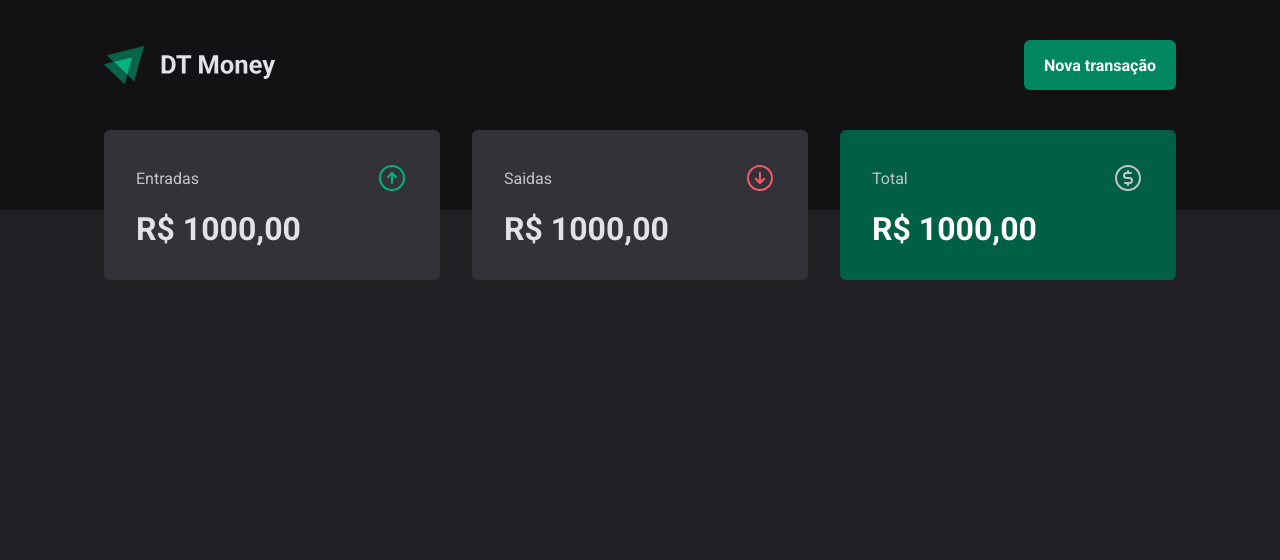
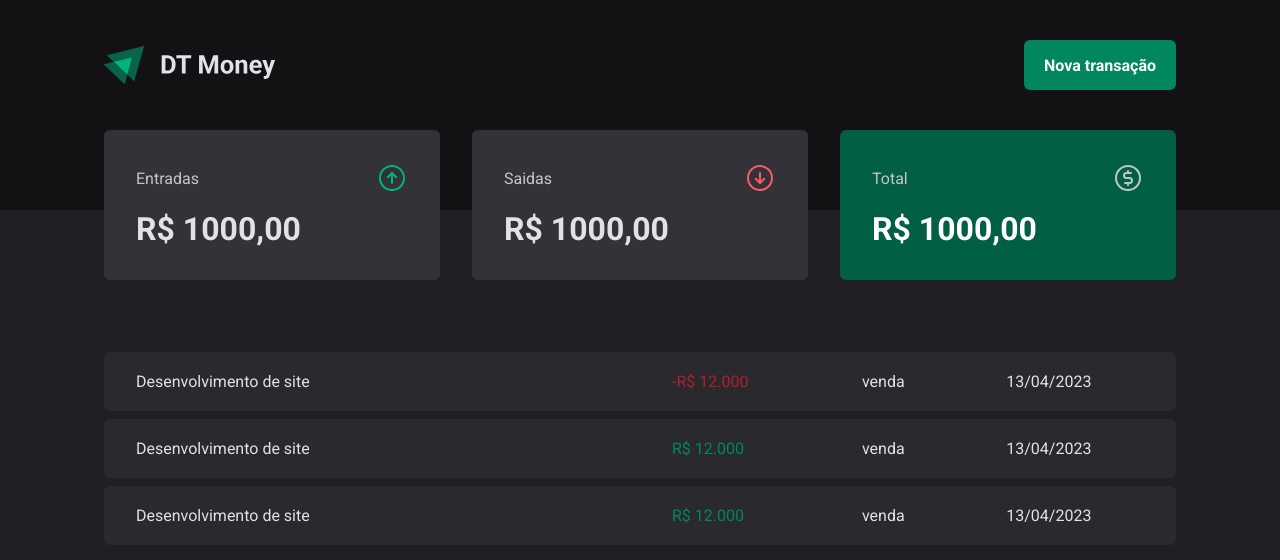
Before and after one commit to DanielFariias/dt-money, a React (Vite) app: page / in a window 1280 px wide. Shown: the top 560 px of the page. Built offline with nearby package versions, Linux system fonts and the light colour scheme.

Commit message:
feat: :art: transactions table created

```diff
--- /dev/null
+++ b/src/components/transactions-table/index.tsx
@@ -0,0 +1,36 @@
+import * as S from './styles'
+
+export function TransactionsTable() {
+  return (
+    <S.Container className="container">
+      <S.Table>
+        <tbody>
+          <tr>
+            <td width="50%">Desenvolvimento de site</td>
+            <td>
+              <S.PriceHighLight variant="outcome">-R$ 12.000</S.PriceHighLight>
+            </td>
+            <td>venda</td>
+            <td>13/04/2023</td>
+          </tr>
+          <tr>
+            <td width="50%">Desenvolvimento de site</td>
+            <td>
+              <S.PriceHighLight variant="income">R$ 12.000</S.PriceHighLight>
+            </td>
+            <td>venda</td>
+            <td>13/04/2023</td>
+          </tr>
+          <tr>
+            <td width="50%">Desenvolvimento de site</td>
+            <td>
+              <S.PriceHighLight variant="income">R$ 12.000</S.PriceHighLight>
+            </td>
+            <td>venda</td>
+            <td>13/04/2023</td>
+          </tr>
+        </tbody>
+      </S.Table>
+    </S.Container>
+  )
+}
--- /dev/null
+++ b/src/components/transactions-table/styles.ts
@@ -0,0 +1,36 @@
+import { styled } from 'styled-components'
+
+export const Container = styled.section``
+
+export const Table = styled.table`
+  width: 100%;
+  margin: 4rem auto 0;
+  border-collapse: separate;
+  border-spacing: 0 0.5rem;
+  /* margin-top: 1.5rem; */
+
+  td {
+    padding: 1.25rem 2rem;
+
+    background-color: ${({ theme }) => theme['gray-700']};
+
+    &:first-child {
+      border-top-left-radius: 6px;
+      border-bottom-left-radius: 6px;
+    }
+
+    &:last-child {
+      border-top-right-radius: 6px;
+      border-bottom-right-radius: 6px;
+    }
+  }
+`
+
+interface IPriceHighLightProps {
+  variant: 'income' | 'outcome'
+}
+
+export const PriceHighLight = styled.span<IPriceHighLightProps>`
+  color: ${({ theme, variant }) =>
+    variant === 'income' ? theme['green-500'] : theme['red-500']};
+`
--- a/src/pages/home/index.tsx
+++ b/src/pages/home/index.tsx
@@ -1,5 +1,6 @@
 import { Header } from '../../components/header'
 import { Summary } from '../../components/summary'
+import { TransactionsTable } from '../../components/transactions-table'
 import * as S from './styles'
 
 export function Home() {
@@ -7,6 +8,8 @@ export function Home() {
     <S.Container>
       <Header />
       <Summary />
+
+      <TransactionsTable />
     </S.Container>
   )
 }
```
